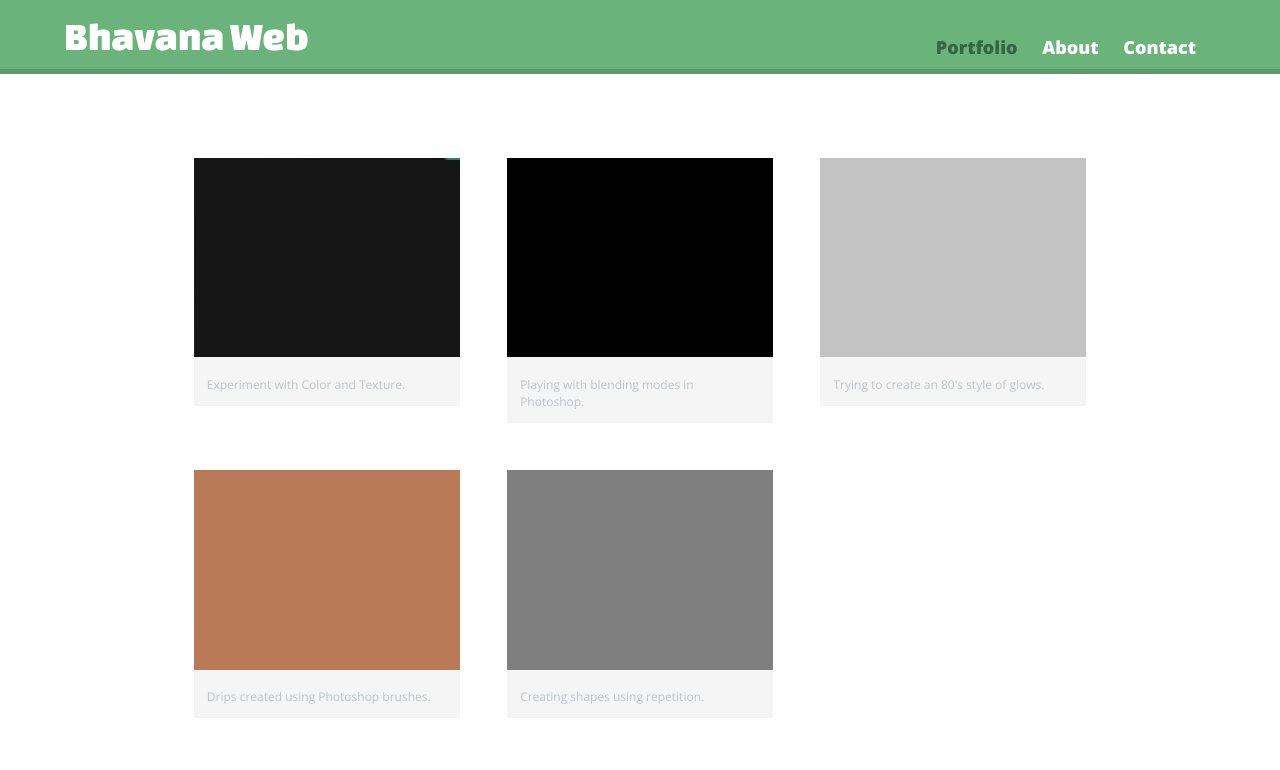
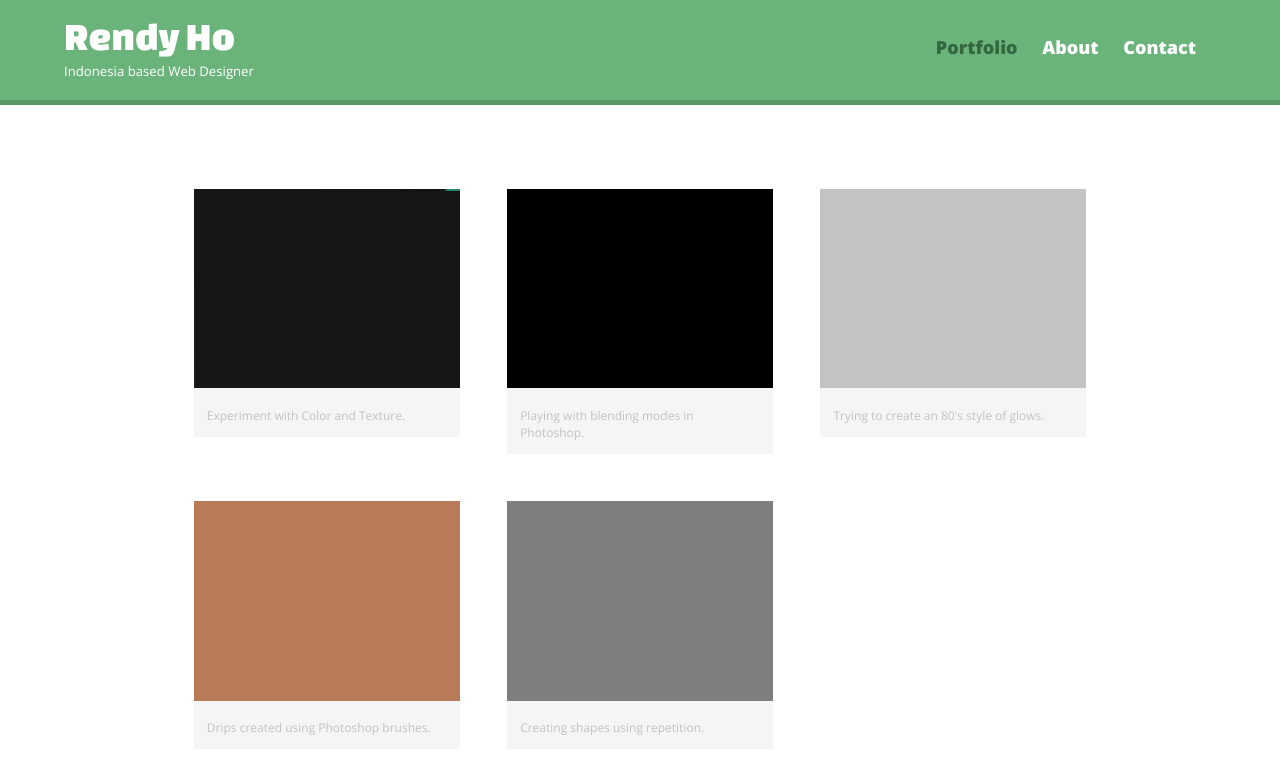
Before and after one commit to rendiho/rendiho.github.io, a plain HTML site: page index.html in a window 1280 px wide. Shown: the top 770 px of the page. Drawn offline with nearby package versions, Linux system fonts and the light colour scheme.

Commit message:
Update index.html

```diff
--- a/index.html
+++ b/index.html
@@ -2,7 +2,7 @@
 <html>
 <head>
   <meta charset="utf-8"/>
-  <title>Bhavana | Website Solution</title>
+  <title>Rendy Ho | Freelance Website Designer</title>
   <link rel="stylesheet" href="css/normalize.css">
   <link href='http://fonts.googleapis.com/css?family=Changa+One|Open+Sans:400italic,700italic,400,700,800' rel='stylesheet' type='text/css'>
   <link rel="stylesheet" href="css/main.css">
@@ -13,7 +13,8 @@
 <body>
   <header>
     <a href="index.html" id="logo">
-      <h1>Bhavana Web</h1>
+      <h1>Rendy Ho</h1>
+      <h2>Indonesia based Web Designer</h2>
     </a>
     <nav>
     <ul>
```
